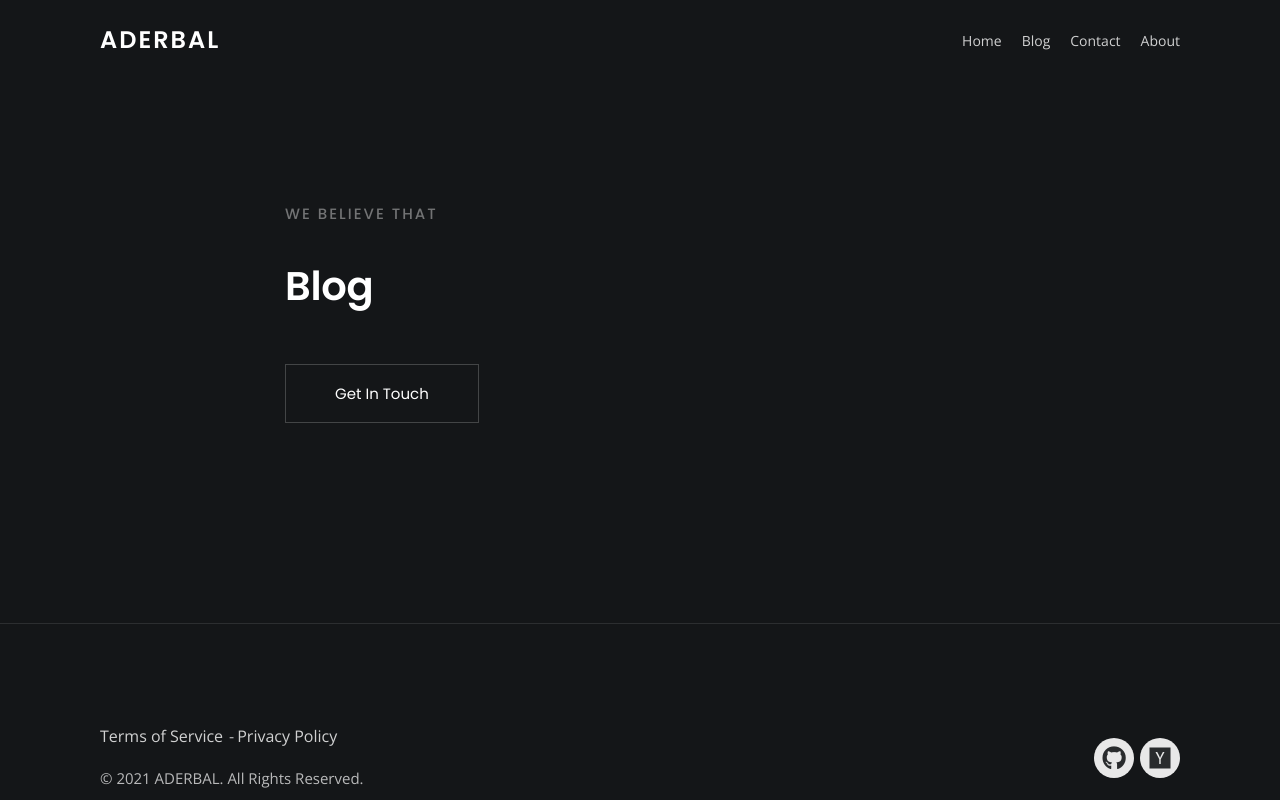
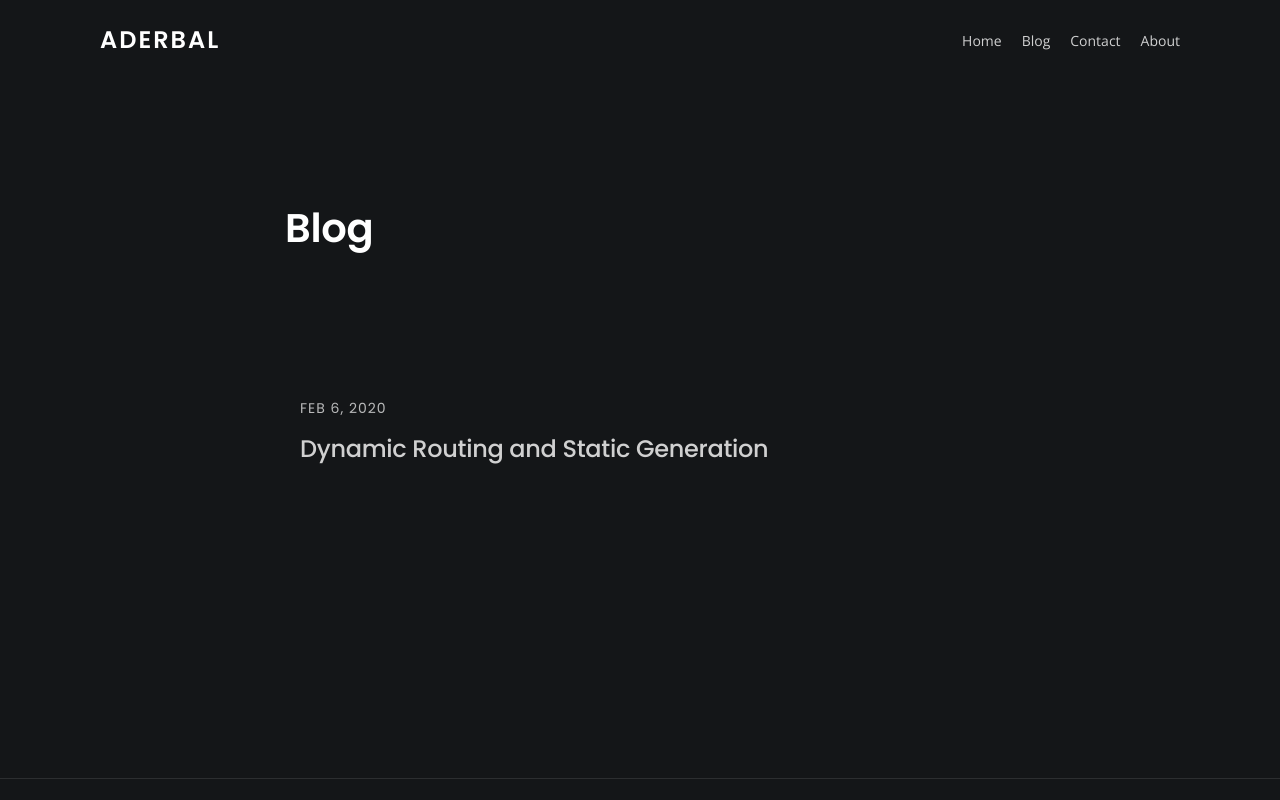
Before and after one commit to aderbalcorp/aderbalcorp.github.io, a Next.js app: page /blog in a window 1280 px wide. Shown: the top 800 px of the page. Built offline with nearby package versions, Linux system fonts and the light colour scheme.

Commit message:
imp(blog): add blog indexing

```diff
--- a/pages/blog/index.tsx
+++ b/pages/blog/index.tsx
@@ -1,31 +1,54 @@
 import Link from 'next/link'
 import Layout from '../../components/Layout'
+import { getAllPosts, getPostSlugs } from '../../lib/api'
+import Post from '../../types/post'
 
-export default function Blog() {
+type Props = {
+    allPosts: Post[]
+}
+
+export default function Blog({ posts }: Props) {
   return (
       <Layout
           siteTitle="Blog"
           siteDescription="Aderbal"
       >
 
-  {/* Hero section */}
   <div className="section-xl">
     <div className="container">
       <div className="row">
         <div className="col-12 col-lg-10 offset-lg-1 col-xl-8 offset-xl-2">
-          <div className="margin-bottom-30">
-            <p className="font-weight-medium font-family-secondary uppercase letter-spacing-2 text-white-04">We Believe That</p>
-          </div>
           <h1>Blog</h1>
-          <div className="margin-top-50">
-            <a className="button button-xl button-fancy-1-outline-white button-font-2" href="#">Get In Touch</a>
+          <div className="section">
+              <div className="container">
+                  <div className="row">
+                      <div className="col-16">
+
+                  {posts.map((post) => (
+                          <div className="margin-top-30">
+                              <p className="font-small font-family-secondary uppercase margin-bottom-10">Feb 6, 2020</p>
+                              <h4 className="font-weight-medium"><Link href={"/blog/" + post.slug}>{post.title}</Link></h4>
+                          </div>
+                  ))}
+                      </div>
+                  </div>
+              </div>
           </div>
         </div>
-      </div>{/* end row */}
-    </div>{/* end container */}
+      </div>
+    </div>
   </div>
-  {/* end Hero section */}
 
         </Layout>
   )
 }
+
+export async function getStaticProps({params}) {
+    const posts = getAllPosts(['slug', 'title', 'date'])
+
+    return {
+        props: {
+            posts: posts
+        }
+    }
+}
--- /dev/null
+++ b/types/author.ts
@@ -0,0 +1,6 @@
+type Author = {
+    name: string
+    picture: string
+}
+
+export default Author
--- /dev/null
+++ b/types/post.ts
@@ -0,0 +1,16 @@
+import Author from './author'
+
+type PostType = {
+    slug: string
+    title: string
+    date: string
+    coverImage: string
+    author: Author
+    excerpt: string
+    ogImage: {
+        url: string
+    }
+    content: string
+}
+
+export default PostType
```
